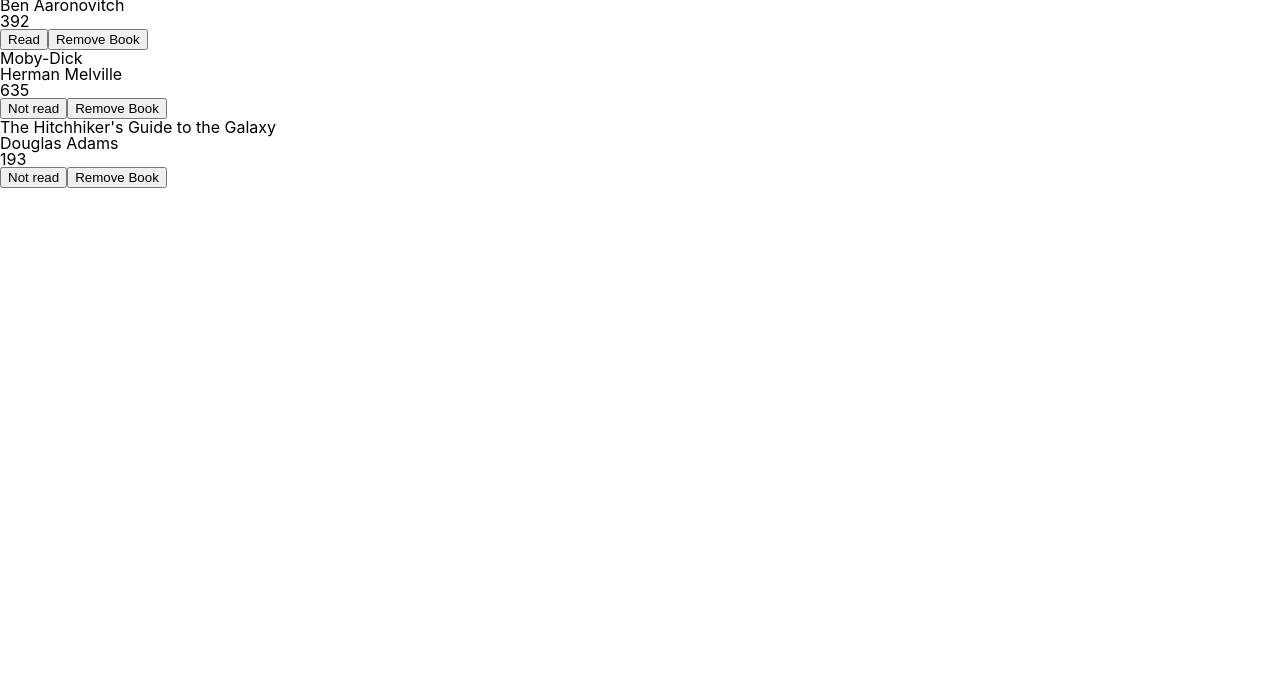
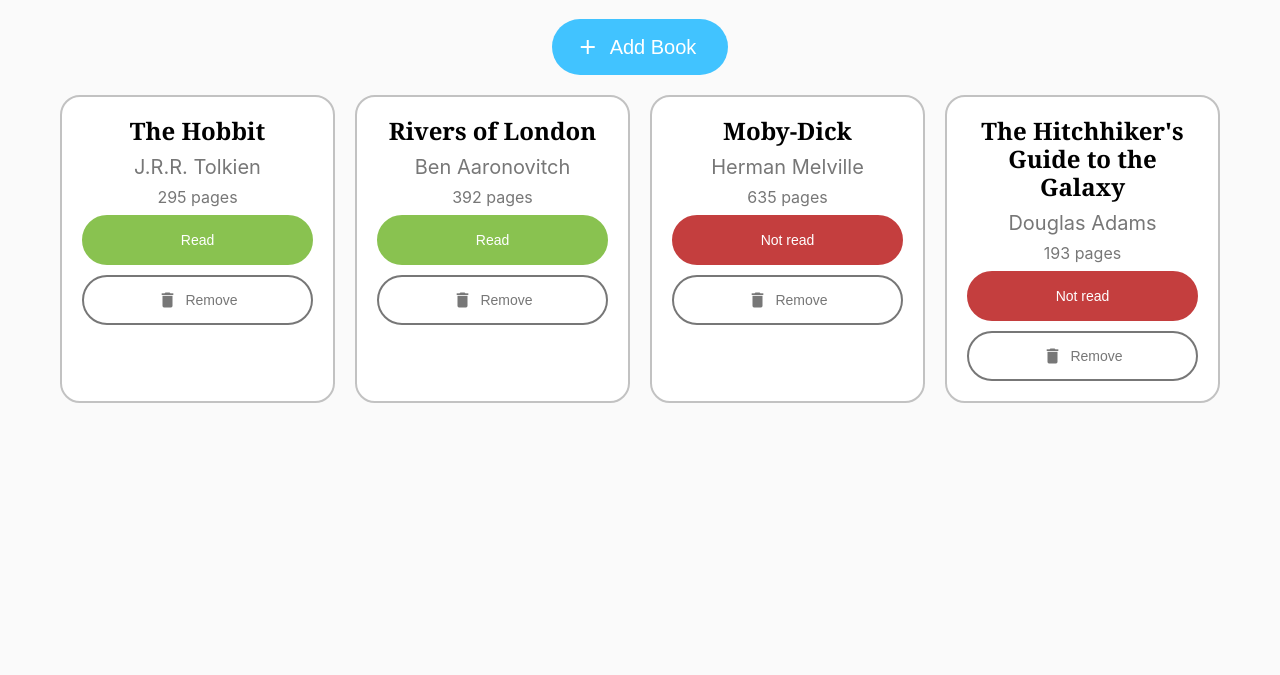
Before and after one commit to rvd2pwipwip/odin-js-objects-and-constructors, a plain HTML site: page index.html in a window 1280 px wide. Shown: the part 125-800 px from the top of the page. Drawn offline with nearby package versions, Linux system fonts and the light colour scheme.

Commit message:
add first draft figma styling

```diff
--- a/index.html
+++ b/index.html
@@ -4,39 +4,44 @@
   <meta charset="UTF-8">
   <meta http-equiv="X-UA-Compatible" content="IE=edge">
   <meta name="viewport" content="width=device-width, initial-scale=1.0">
+  <link rel="stylesheet" href="https://fonts.googleapis.com/icon?family=Material+Icons|Material+Icons+Outlined|Material+Icons+Two+Tone|Material+Icons+Round|Material+Icons+Sharp">
   <link rel="stylesheet" href="style.css">
   <script src="script.js" defer></script>
   <title>Library</title>
 </head>
+
 <body>
   <header>
     <h1>Library</h1>
-    <button class="add-cta">Add Book</button>
   </header>
+  <button class="add-cta"><i class="material-icons">add</i>Add Book</button>
   <div class="grid-container"></div>
 </body>
+
+
+
 <dialog>
   <form action='' method='dialog'>
     <fieldset>
-      <legend>Add New Book<button>&times;</button></legend>
+      <legend>Add New Book<button id='close-btn'>&times;</button></legend>
       <div class='form-item'>
         <label for='title'>Title</label>
-        <input id='title' name='title' type='text'/>
+        <input id='title' name='title' type='text' required/>
       </div>
       <div class='form-item'>
         <label for='author'>Author</label>
-        <input id='author' name='author' type='text'/>
+        <input id='author' name='author' type='text' required/>
       </div>
       <div class='form-item'>
         <label for='pages'>Pages</label>
-        <input id='pages' name='pages' type='number'/>
+        <input id='pages' name='pages' type='number' min='1' required/>
       </div>
       <div class="form-item">
-        <label>Read Status:
-          <select id="read-status">
-            <option value="default">Choose…</option>
-            <option>Read</option>
-            <option>Not read</option>
+        <label for='read-status'>Read Status:
+          <select id='read-status' name='read-status' required>
+            <option value=''>Choose…</option>
+            <option value='Read'>Read</option>
+            <option value='Not read'>Not read</option>
           </select>
         </label>
       </div>
--- a/script.js
+++ b/script.js
@@ -16,7 +16,7 @@ Book.prototype.info = function () {
 
 Book.prototype.toggleStatus = function () {
   this.isRead = !this.isRead;
-}
+};
 
 // function addBookToLibrary() {
 //   let title = prompt('Enter title');
@@ -30,15 +30,21 @@ Book.prototype.toggleStatus = function () {
 // }
 
 function addBookToLibrary() {
-  const title = document.getElementById('title').value;
-  const author = document.getElementById('author').value;
-  const pages = document.getElementById('pages').value;
-  const readStatus = document.getElementById('read-status').value;
+  let title = document.getElementById('title').value;
+  let author = document.getElementById('author').value;
+  let pages = document.getElementById('pages').value;
+  let readStatus = document.getElementById('read-status').value;
   let isRead = readStatus === 'Read' ? true : false;
 
-  let newBook = new Book(title, author, pages, isRead);
-  myLibrary.push(newBook);
-  drawCardGrid();
+  if (title && author && pages && readStatus) {
+    const newBook = new Book(title, author, pages, isRead);
+    myLibrary.push(newBook);
+    title = null;
+    author = null;
+    pages = null;
+    readStatus = null;
+    drawCardGrid();
+  }
 }
 
 function removeBook(id) {
@@ -83,10 +89,13 @@ function drawCardGrid() {
 
     const pages = document.createElement('p');
     pages.classList.add('pages');
-    pages.textContent = book.pages;
+    pages.textContent = `${book.pages} pages`;
 
     const isReadStatusBtn = document.createElement('button');
     isReadStatusBtn.classList.add('read-status');
+    if (book.isRead === false) {
+      isReadStatusBtn.classList.add('not-read');
+    }
     isReadStatusBtn.textContent = book.isRead ? 'Read' : 'Not read';
     isReadStatusBtn.addEventListener('click', (e) => {
       myLibrary[e.target.parentNode.dataset.bookId].toggleStatus();
@@ -95,11 +104,19 @@ function drawCardGrid() {
 
     const removeBtn = document.createElement('button');
     removeBtn.classList.add('remove');
-    removeBtn.textContent = 'Remove Book';
+
+    const icon = document.createElement('i');
+    icon.classList.add('material-icons');
+    icon.textContent = 'delete';
+    removeBtn.append(icon);
+    removeBtn.append('Remove');
+
     removeBtn.addEventListener('click', (e) => {
-      removeBook(e.target.parentNode.dataset.bookId)
+      removeBook(e.target.parentNode.dataset.bookId);
       drawCardGrid();
     });
+
+    //<button class="add-cta"><i class="material-icons">add</i>Add Book</button>
 
     card.append(title, author, pages, isReadStatusBtn, removeBtn);
     grid.appendChild(card);
@@ -108,7 +125,6 @@ function drawCardGrid() {
 
 drawCardGrid();
 
-addCta.style.background = 'red';
 addCta.addEventListener('click', () => {
   dialog.showModal();
 });
@@ -121,4 +137,4 @@ dialog.addEventListener('click', (e) => {
 
 addSubmit.addEventListener('click', () => {
   addBookToLibrary();
-})
+});
--- a/style.css
+++ b/style.css
@@ -50,6 +50,137 @@ table {
 
 *, *::after, *::before {
   box-sizing: border-box;
+}
+
+body {
+  display: flex;
+  flex-direction: column;
+  align-items: center;
+  background: #fafafa;
+  gap: 20px;
+}
+
+/*********************************************************/
+/* Header */
+/*********************************************************/
+
+header {
+  display: flex;
+  justify-content: center;
+  align-items: center;
+  width: 100%;
+  height: fit-content;
+  padding: 30px 0;
+  background: white;
+}
+
+header h1 {
+  font-family: Georgia;
+  font-size: 4rem;
+  font-weight: 700;
+}
+
+/*********************************************************/
+/* CTA Button */
+/*********************************************************/
+
+.add-cta {
+  display: flex;
+  justify-content: center;
+  align-items: center;
+  background: #41c3ff;
+  color: white;
+  padding: 1rem 2rem 1rem 1.5rem;
+  border: none;
+  border-radius: 50px;
+  font-size: 1.25rem;
+  font-weight: 500;
+  gap: 0.625rem;
+}
+
+/*********************************************************/
+/* Grid Container */
+/*********************************************************/
+
+.grid-container {
+  padding: 0 60px;
+  width: 100%;
+  display: grid;
+  grid-template-columns: repeat(auto-fill, minmax(240px, 1fr));
+  column-gap: 1.25rem;
+  row-gap: 1.25rem;
+}
+
+/*********************************************************/
+/* Card */
+/*********************************************************/
+
+.card {
+  display: flex;
+  flex-direction: column;
+  align-items: center;
+  padding: 1.25rem;
+  gap: 0.625rem;
+  background: #FFFFFF;
+  border: 2px solid #C2C2C2;
+  border-radius: 20px;
+  color: #777;
+}
+
+.title {
+  font-family: Georgia;
+  font-weight: 700;
+  font-size: 1.5rem;
+  text-align: center;
+  line-height: 1.75rem;
+  color: black;
+}
+
+.author {
+  font-size: 1.25rem;
+  line-height: 1.5rem;
+}
+
+.read-status {
+  display: flex;
+  justify-content: center;
+  align-items: center;
+  width: 100%;
+  height: 50px;
+  background: #89c250;
+  color: white;
+  padding: 0 1.25rem;
+  border: none;
+  border: 2px solid #89c250;
+  border-radius: 50px;
+  font-size: 0.875rem;
+  font-weight: 500;
+  gap: 0.5rem;
+}
+
+.read-status.not-read {
+  background: #C43E3E;
+  border: 2px solid #C43E3E;
+}
+
+.remove {
+  display: flex;
+  justify-content: center;
+  align-items: center;
+  width: 100%;
+  height: 50px;
+  background: none;
+  color: #777;
+  padding: 0 1.25rem;
+  border: 2px solid #777;
+  border-radius: 50px;
+  font-size: 0.875rem;
+  font-weight: 500;
+  gap: 0.5rem;
+}
+
+.remove .material-icons {
+  font-size: 1.25rem;
 }
 
 /*********************************************************/
```
